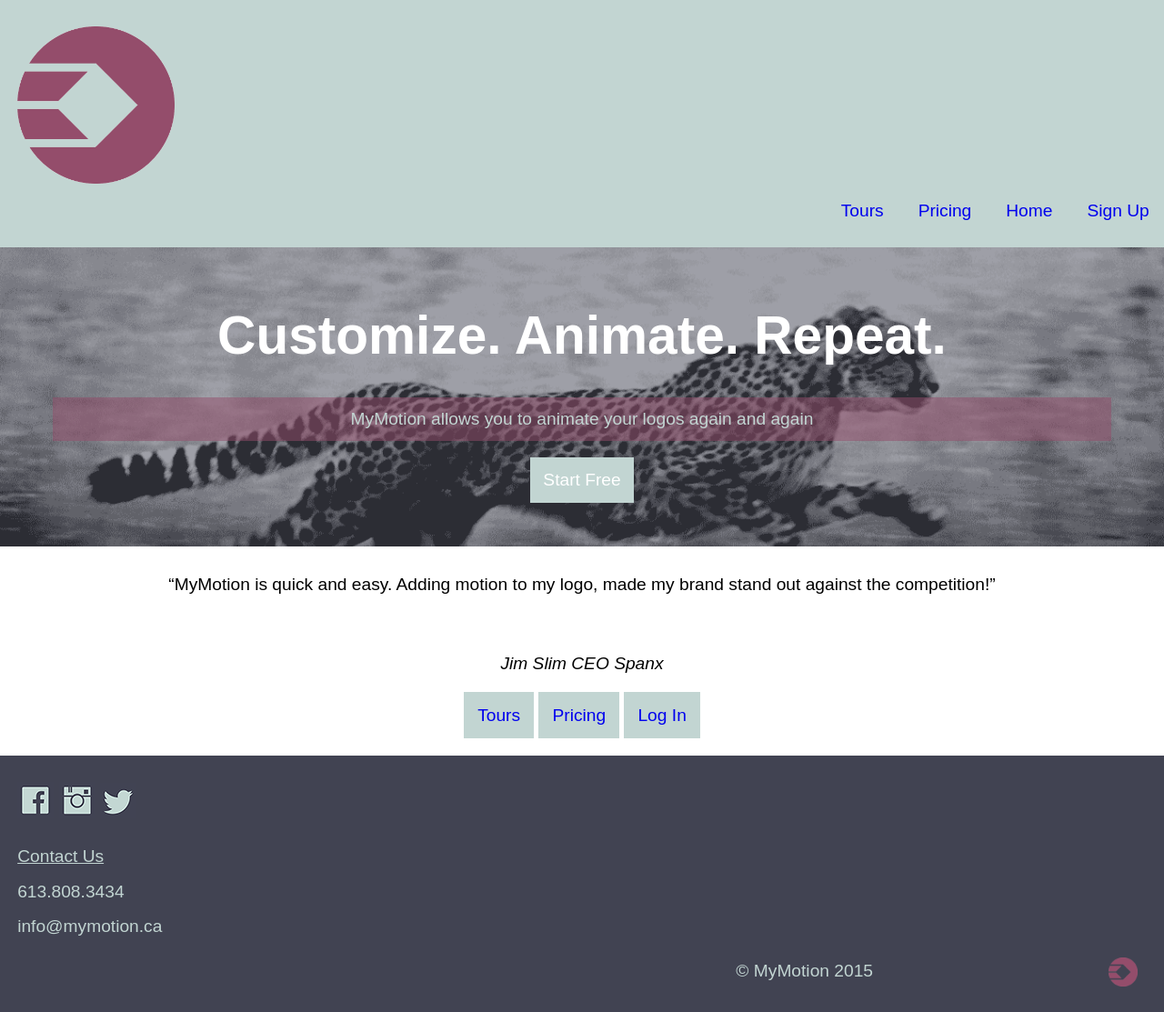
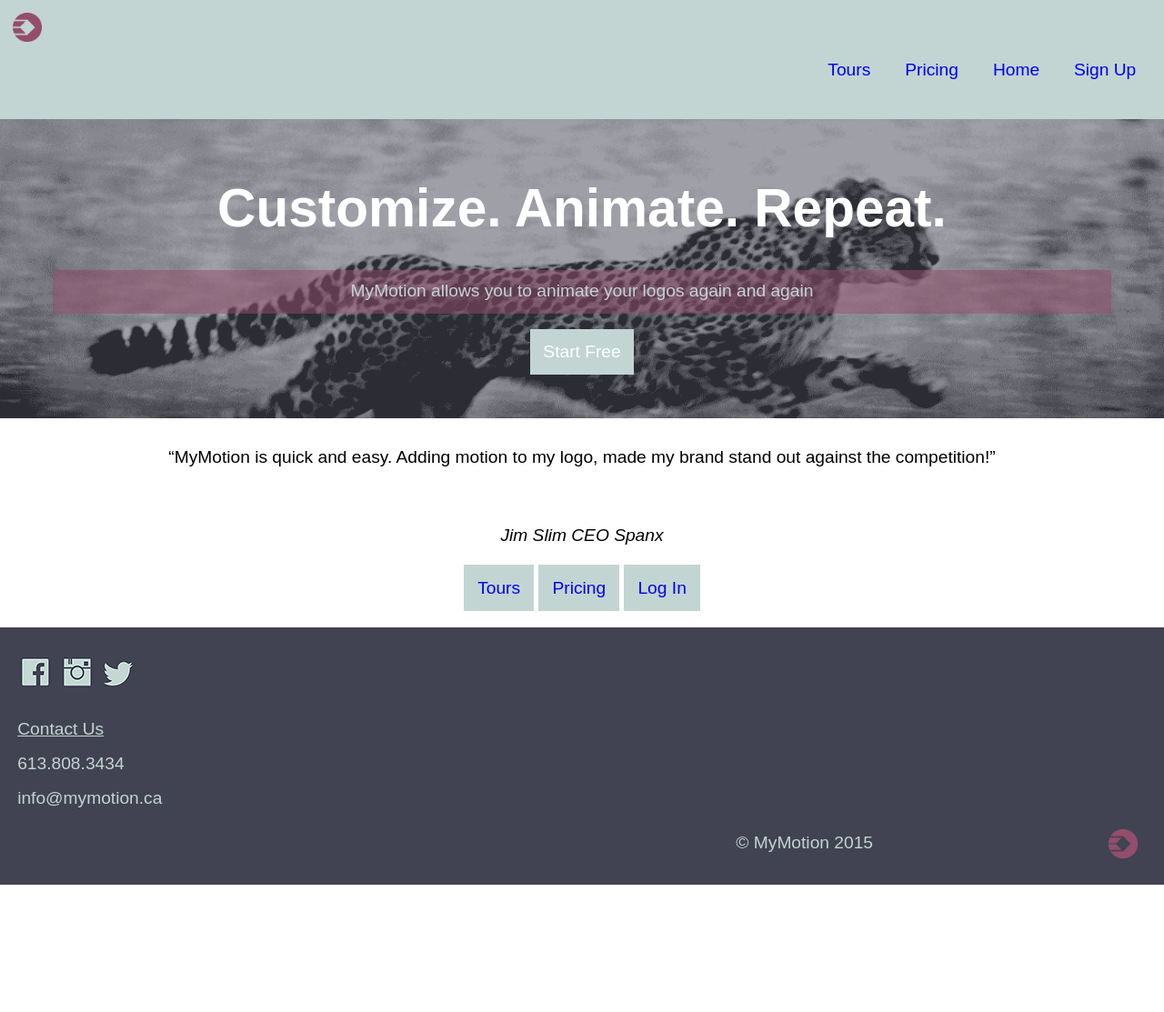
Before and after one commit to erinmilling/dsn1675-saas-website, a plain HTML site: page index.html in a window 1280 px wide. Shown: the whole page at 91% size. After the commit the page ends 973 px from the top, so only its background shows below. Drawn offline with Linux system fonts and the light colour scheme.

Commit message:
turned logo into icon

```diff
--- a/index.html
+++ b/index.html
@@ -20,8 +20,8 @@
 	</ul>
 
 <header class= "grid" role="banner">
-	<div class="unit unit-xs-1 unit-s-1 unit-m-1 unit-l-1">
-		<img class="logo unit unit-xs-1 unit-s-1 unit-m-1 unit-l-1 pad-t pad-l" src="images/magentalogo.png" alt="mymotion logo">
+	<div class="island-1-2 unit unit-xs-1 unit-s-1 unit-m-1 unit-l-1">
+		<img class="icon i--32 logo unit unit-xs-1 unit-s-1 unit-m-1 unit-l-1" src="images/magentalogo.png" alt="mymotion">
 
 
 		<nav id="nav" class="unit unit-xs-1 unit-s-1 unit-m-1 unit-l-1" role="navigation">
```
